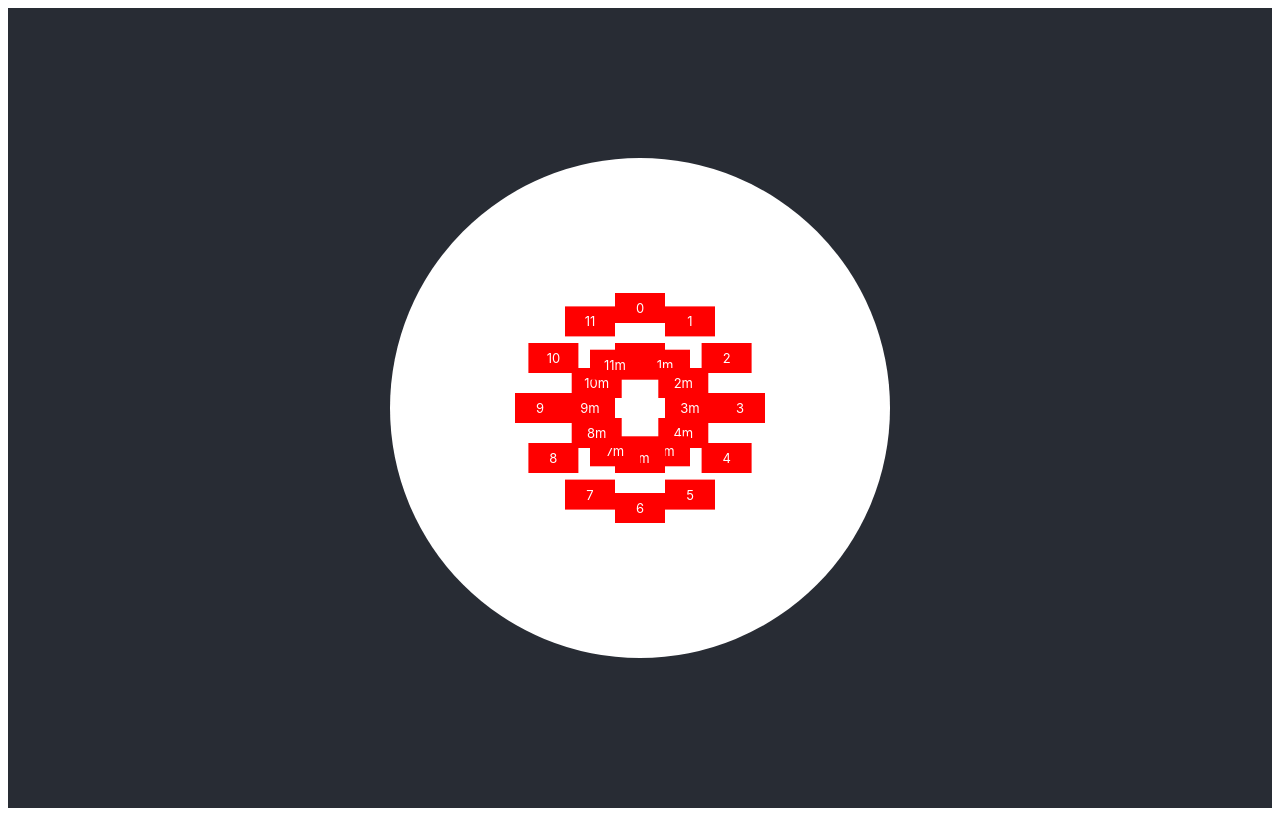
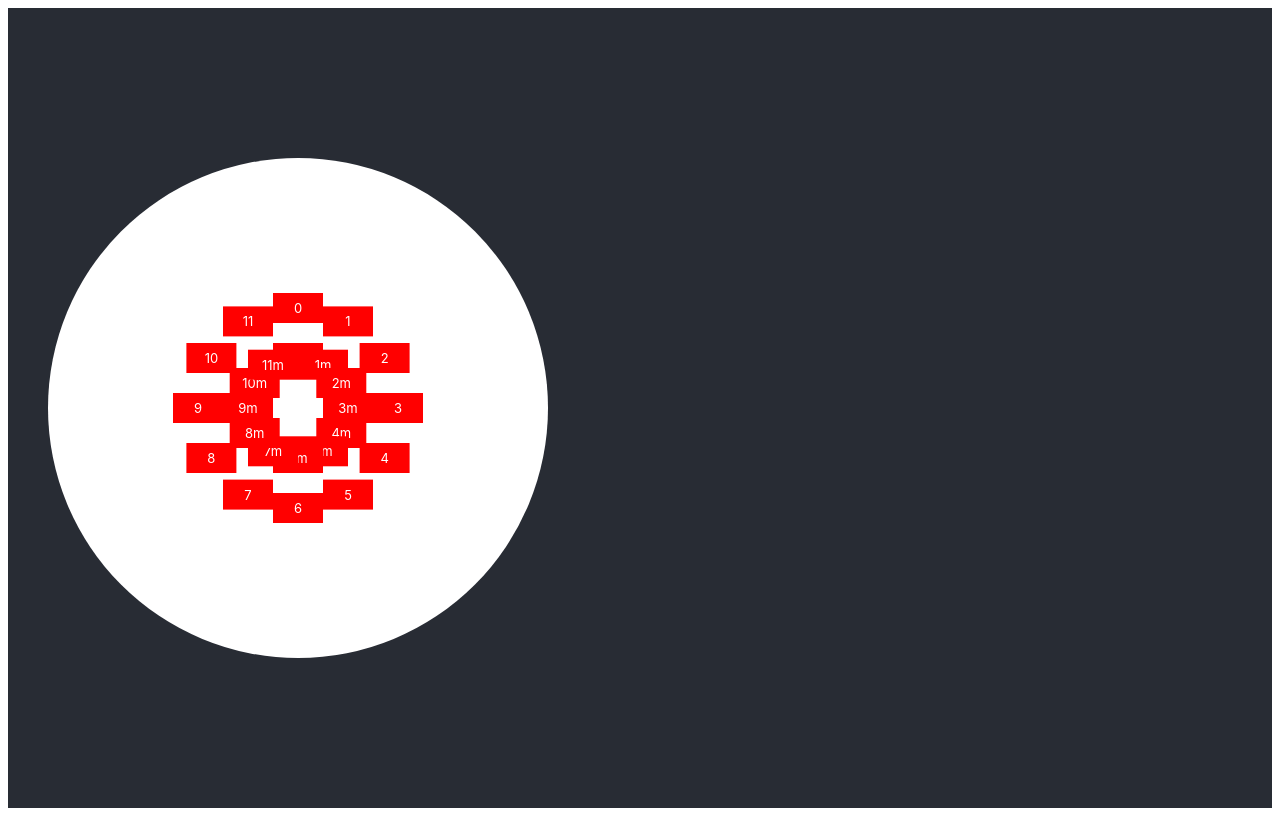
Before and after one commit to aalberti/circle_of_fifths, a React (Create React App) app: page / in a window 1280 px wide. Built offline with nearby package versions, Linux system fonts and the light colour scheme.

Commit message:
horizontal layout

```diff
--- a/src/App.css
+++ b/src/App.css
@@ -1,5 +1,4 @@
 .App {
-  text-align: center;
 }
 
 .App-header {
@@ -7,7 +6,7 @@
   min-height: 100vh;
   display: flex;
   flex-direction: column;
-  align-items: center;
+  align-items: start;
   justify-content: center;
   font-size: calc(10px + 2vmin);
   color: white;
--- a/src/fifths/Circle.tsx
+++ b/src/fifths/Circle.tsx
@@ -10,14 +10,12 @@ const Circle: FC<CircleProps> = ({onChordSelected}) => {
     const myself = useRef<HTMLDivElement>(null);
     let radius: number = myself.current == null ? 100 : myself.current.clientWidth / 2;
 
-    return <div ref={myself}>
-        <div className="circle">
-            <div className="circle-hold" style={{position: "absolute", left: "50%", top: "50%"}}>
-                {squares(radius).map(value => <Square
-                    css={value.css} text={value.text}
-                    onClick={text => onChordSelected(text)}
-                />)}
-            </div>
+    return <div className="circle" ref={myself}>
+        <div className="circle-hold" style={{position: "absolute", left: "50%", top: "50%"}}>
+            {squares(radius).map(value => <Square
+                css={value.css} text={value.text}
+                onClick={text => onChordSelected(text)}
+            />)}
         </div>
     </div>;
 }
--- a/src/fifths/Musicologist.css
+++ b/src/fifths/Musicologist.css
@@ -1,9 +1,15 @@
+.musicologist {
+    display: flex;
+    flex-flow: row;
+    align-items: center;
+}
+
 .circle {
     background: white;
     width: 500px;
     height: 500px;
     border-radius: 50%;
-    margin: 40px auto 40px;
+    margin: 40px;
     position: relative;
 }
 
--- a/src/fifths/Musicologist.tsx
+++ b/src/fifths/Musicologist.tsx
@@ -4,8 +4,8 @@ import './Musicologist.css'
 
 export function Musicologist() {
     const [chord, setChord] = useState<string>("");
-    return <>
+    return <div className="musicologist">
+        <Circle onChordSelected={setChord}/>
         {chord}
-        <Circle onChordSelected={setChord}/>
-    </>;
+    </div>;
 }
```
